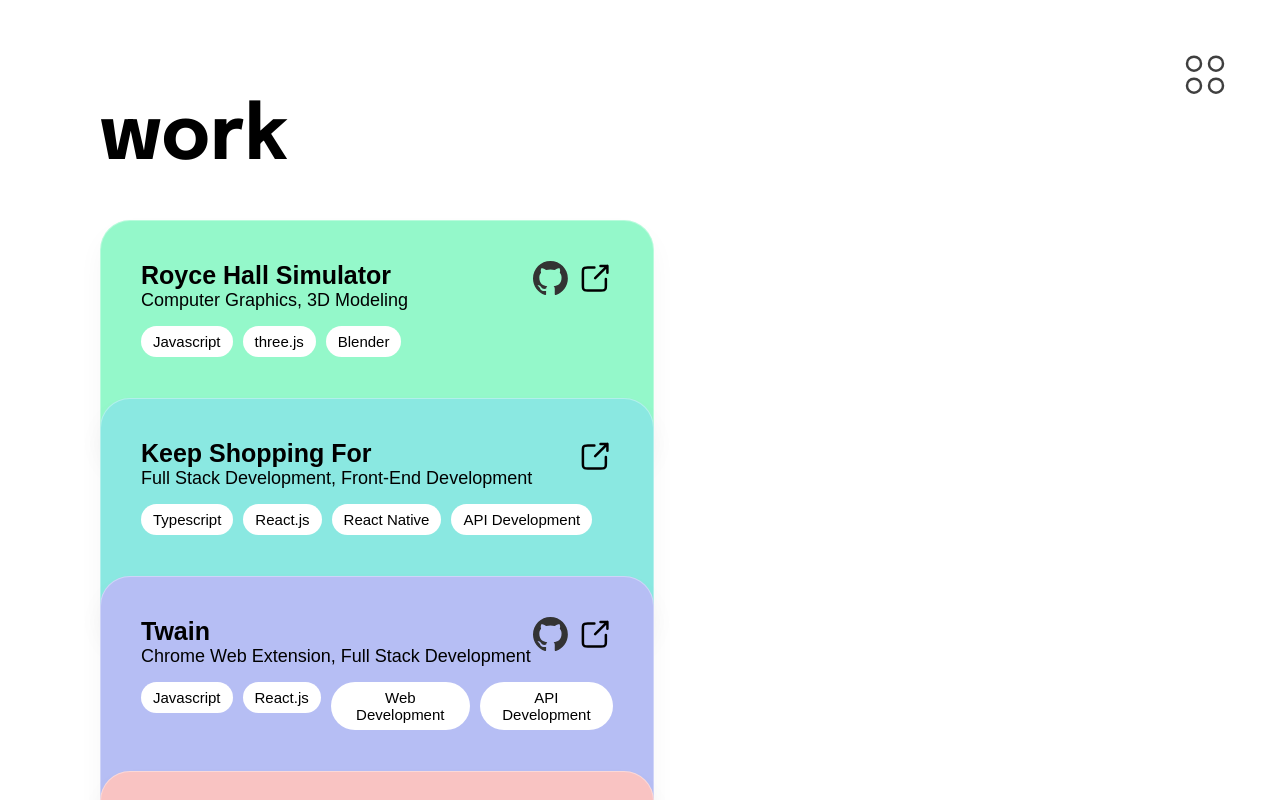
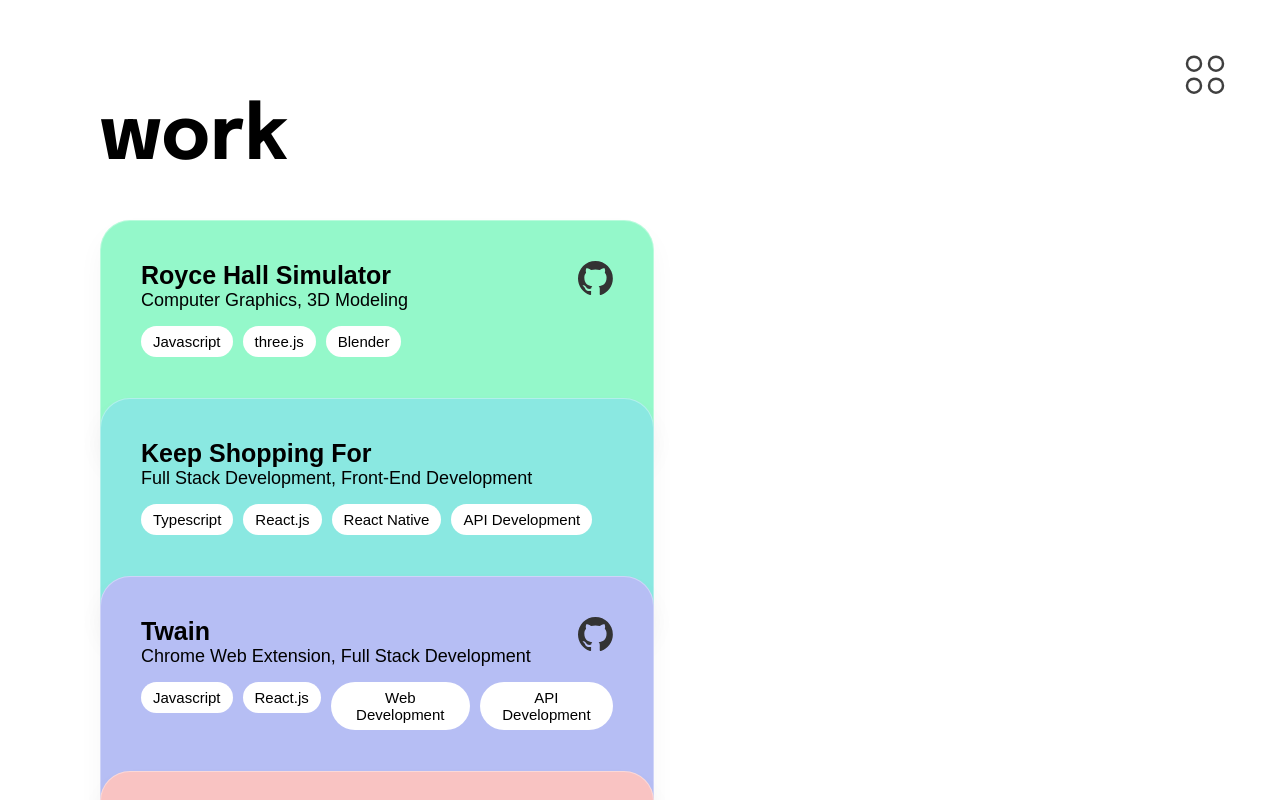
Before and after one commit to anhmvc/anhmvc.github.io, a React (Create React App) app: page /work in a window 1280 px wide. Shown: the top 800 px of the page. Built offline with nearby package versions, Linux system fonts and the light colour scheme.

Commit message:
Added links to projects

```diff
--- a/src/components/Card/Card.tsx
+++ b/src/components/Card/Card.tsx
@@ -10,7 +10,7 @@ export default function Card(props: {
   subtitle: string;
   tech: Array<string>;
   backgroundColor: string;
-  links: Array<string>;
+  links: Map<string, string>;
 }) {
   return (
     <div
@@ -20,16 +20,37 @@ export default function Card(props: {
       <div className="title-container">
         <div>
           <h1 className="card-title">{props.title}</h1>
-          <h2 className="card-categories">{props.subtitle}</h2>
+          <h2 className="card-subtitle">{props.subtitle}</h2>
         </div>
         <div className="logo-container">
-          {props.links.includes("github") ? (
-            <img src={github} alt="github" />
+          {props.links.has("github") ? (
+            <a
+              href={props.links.get("github")}
+              target="_blank"
+              rel="noreferrer"
+            >
+              <img src={github} alt="github" className="logo" title="Github" />
+            </a>
           ) : null}
-          {props.links.includes("figma") ? (
-            <img src={figma} alt="figma" />
+          {props.links.has("figma") ? (
+            <a href={props.links.get("figma")} target="_blank" rel="noreferrer">
+              <img src={figma} alt="figma" className="logo" title="Figma" />
+            </a>
           ) : null}
-          <img src={arrowUp} alt="arrowUp" />
+          {props.links.has("website") ? (
+            <a
+              href={props.links.get("website")}
+              target="_blank"
+              rel="noreferrer"
+            >
+              <img
+                src={arrowUp}
+                alt="arrowUp"
+                className="logo"
+                title="Website"
+              />
+            </a>
+          ) : null}
         </div>
       </div>
       <div className="categories-container">
--- a/src/components/Card/card.css
+++ b/src/components/Card/card.css
@@ -8,6 +8,10 @@
   /* box-shadow: 0px 5px 5px 0px rgba(112, 112, 112, 0.25); */
   box-shadow: 0 14px 26px rgba(0, 0, 0, 0.04);
   padding: 40px;
+  /* cursor: pointer; */
+}
+
+.logo {
   cursor: pointer;
 }
 
@@ -25,9 +29,10 @@
   font-weight: 700;
   line-height: normal;
   margin: 0;
+  cursor: default;
 }
 
-.card-categories {
+.card-subtitle {
   color: #000;
   font-family: Arial;
   font-size: 18px;
@@ -35,6 +40,7 @@
   font-weight: 400;
   line-height: normal;
   margin: 0;
+  cursor: default;
 }
 
 .categories-container {
--- a/src/pages/Work/Work.tsx
+++ b/src/pages/Work/Work.tsx
@@ -11,43 +11,59 @@ export default function Work() {
       subtitle: "Computer Graphics, 3D Modeling",
       tech: ["Javascript", "three.js", "Blender"],
       backgroundColor: "Teal",
-      links: ["github"],
+      links: new Map<string, string>([
+        ["github", "https://github.com/anhmvc/royce-hall"],
+      ]),
     },
     {
       title: "Keep Shopping For",
       subtitle: "Full Stack Development, Front-End Development",
       tech: ["Typescript", "React.js", "React Native", "API Development"],
-      links: [],
+      links: new Map<string, string>([]),
     },
     {
       title: "Twain",
       subtitle: "Chrome Web Extension, Full Stack Development",
       tech: ["Javascript", "React.js", "Web Development", "API Development"],
-      links: ["github"],
+      links: new Map<string, string>([
+        ["github", "https://github.com/ucladevx/twain-extension"],
+      ]),
     },
     {
       title: "Saru Recycling",
       subtitle: "Web/Mobile Development, UX/UI Design",
       tech: ["Javascript", "React.js", "React Native", "Firebase", "Figma"],
-      links: ["github", "figma"],
+      links: new Map<string, string>([
+        [
+          "figma",
+          "https://www.figma.com/file/acMKWyawN9na4h0QR50ljS/Saru-Web-Development?type=design&node-id=0%3A1&mode=design&t=YPJclAjHmikwh1SZ-1",
+        ],
+      ]),
     },
     {
       title: "The MET Explorer",
       subtitle: "Data Science",
       tech: ["Python", "Jupyter Notebook", "Tableau"],
-      links: ["github"],
+      links: new Map<string, string>([
+        ["website", "https://dh101metexploration.humspace.ucla.edu/"],
+      ]),
     },
     {
       title: "Code Connects",
       subtitle: "UX/UI Design",
       tech: ["Figma"],
-      links: ["figma"],
+      links: new Map<string, string>([
+        [
+          "figma",
+          "https://www.figma.com/file/x9uSlKCqGt2z7yIVAuWQwq/CodeConnects-Student-Portal?type=design&mode=design&t=YPJclAjHmikwh1SZ-1",
+        ],
+      ]),
     },
     {
       title: "FLUX (Flipped UX)",
       subtitle: "UX/UI Design",
       tech: ["Figma"],
-      links: ["figma"],
+      links: new Map<string, string>([["figma", "figma"]]),
     },
   ];
   return (
@@ -73,7 +89,7 @@ export default function Work() {
             subtitle=""
             tech={[""]}
             backgroundColor=""
-            links={[""]}
+            links={new Map<string, string>()}
           />
         </div>
       </div>
```
